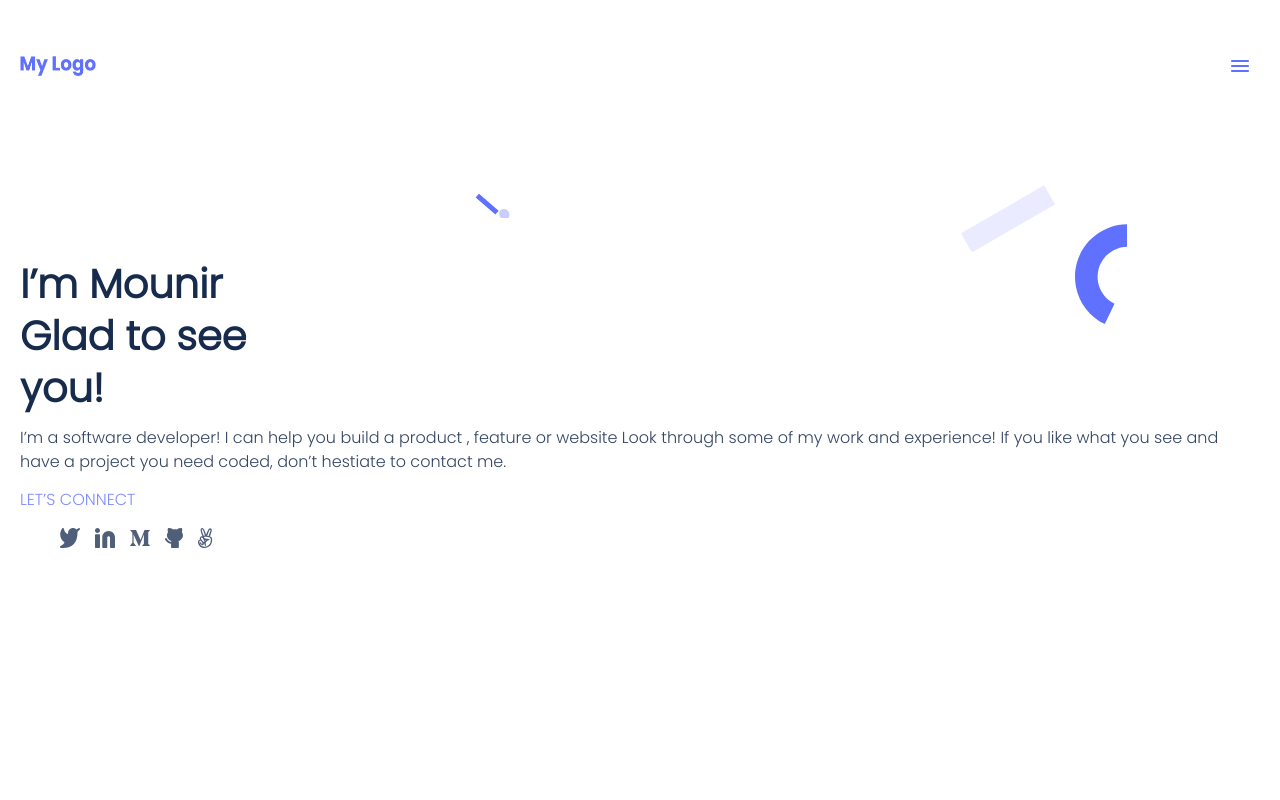
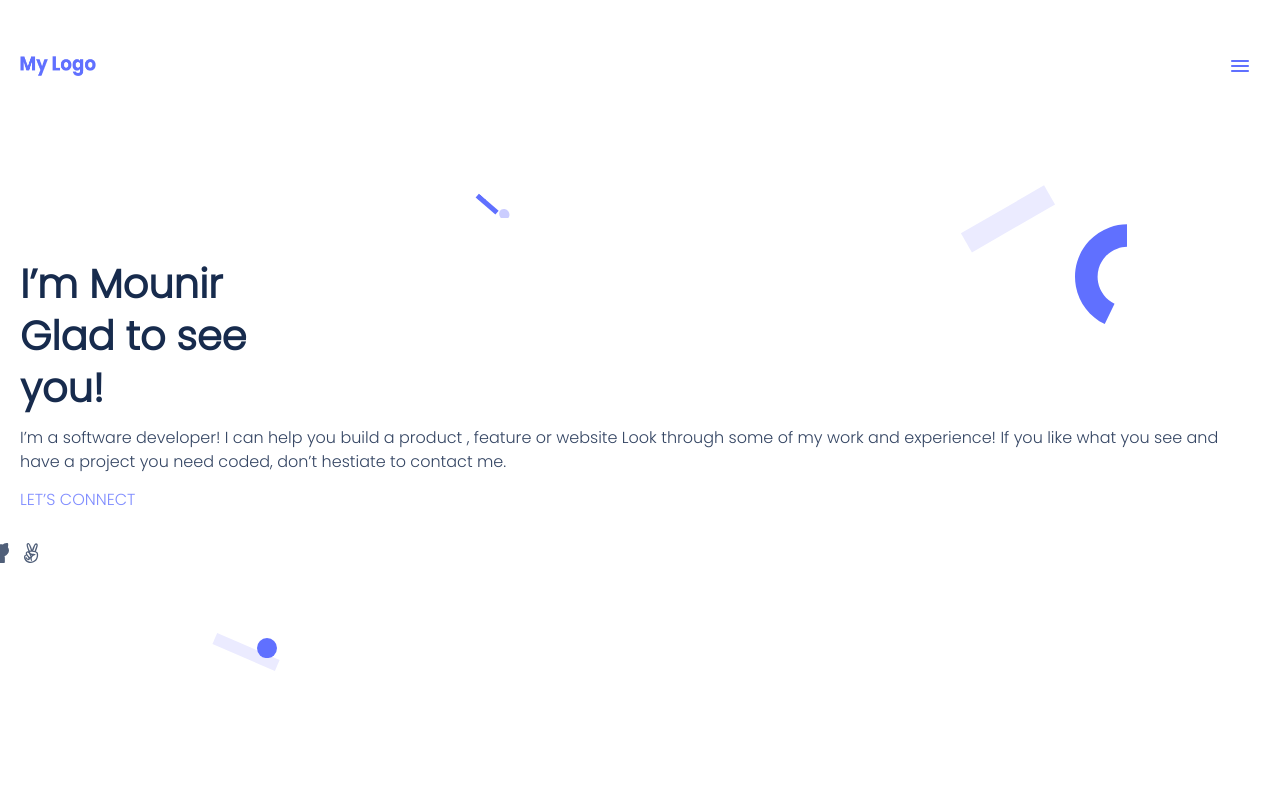
Before and after one commit to Mounir-kh/Setup-and-mobile-version-skeleton, a website: page index.html in a window 1280 px wide. Shown: the top 800 px of the page. Drawn offline with Linux system fonts and the light colour scheme.

Commit message:
changes requered maded

```diff
--- a/index.html
+++ b/index.html
@@ -48,19 +48,19 @@
 
         <ul class="social_media">
           <li>
-            <a><img src="Images/Twitter.svg" alt="Twitter" /></a>
+            <a><img src="images/Twitter.svg" alt="Twitter" /></a>
           </li>
           <li>
-            <a><img src="Images/Linkedin_icon.svg" alt="Linkedin_icon" /></a>
+            <a><img src="images/Linkedin_icon.svg" alt="Linkedin_icon" /></a>
           </li>
           <li>
-            <a><img src="Images/Medium.svg" alt="Medium" /></a>
+            <a><img src="images/Medium.svg" alt="Medium" /></a>
             </li>
           <li>
-            <a><img src="Images/Github.svg" alt="Github" /></a>
+            <a><img src="images/Github.svg" alt="Github" /></a>
             </li>
           <li>
-            <a><img src="Images/angellist.svg" alt="angellist" /></a>
+            <a><img src="images/angellist.svg" alt="angellist" /></a>
             </li>
         </ul>
       </section>
--- a/style.css
+++ b/style.css
@@ -180,11 +180,11 @@ main {
 
 .rectangle_5 {
   background-image: url(images/Rectangle_5.png);
-  position: absolute;
+  position: relative;
   width: 68.06px;
   height: 12.18px;
   left: 191.82px;
-  top: 120%;
+  top:  24%;
   background-repeat: no-repeat;
   display: flex;
   background-color: #ebebff;
@@ -194,20 +194,23 @@ main {
 /* Inserting images styles*/
 .ellipse_4 {
   background-image: url(images/Ellipse\ 4.svg);
-  position: absolute;
+  position: relative;
   width: 20px;
   height: 20px;
   left: 237px;
-  top: 118%;
+  top: 20%;
   background-repeat: no-repeat;
   display: flex;
 }
 
 .social_media {
   display: flex;
-  justify-content: space-between;
   justify-content: flex-start;
   gap: 15px;
+  position: relative;
+  left: -14%;
+  align-items: center;
+  top: -6%;
 }
 
 ul li {
```
